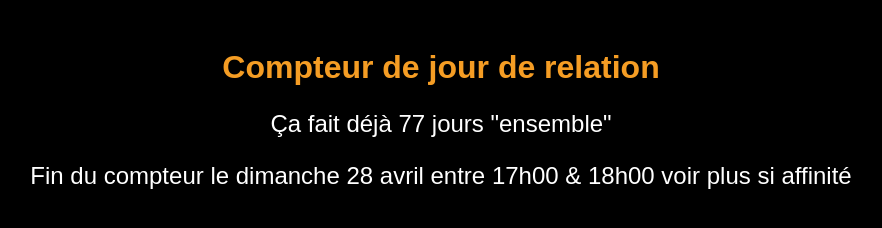
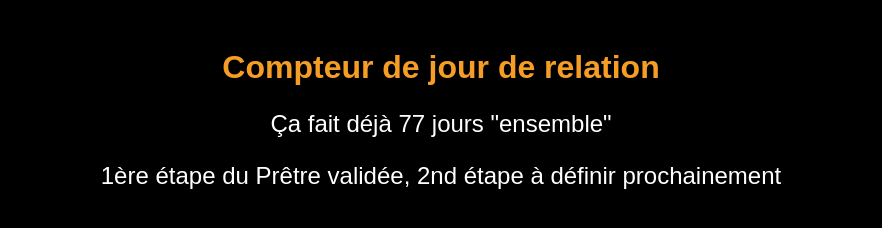
Before and after one commit to adrientimeleft/compteur, a plain HTML site: page index.html in a window 1280 px wide. Shown: the whole page, without its empty margins (199-1081 px from the left). Drawn offline with Linux system fonts and the light colour scheme.

Commit message:
Update index.html

```diff
--- a/index.html
+++ b/index.html
@@ -37,7 +37,7 @@
             document.getElementById('daysCount').innerText = `Ça fait déjà ${days} jours "ensemble"`;
 
             const jokes = [
-                "Fin du compteur le dimanche 28 avril entre 17h00 & 18h00 voir plus si affinité"
+                "1ère étape du Prêtre validée, 2nd étape à définir prochainement"
             ];
 
             const jokeIndex = Math.floor(Math.random() * jokes.length);
```
